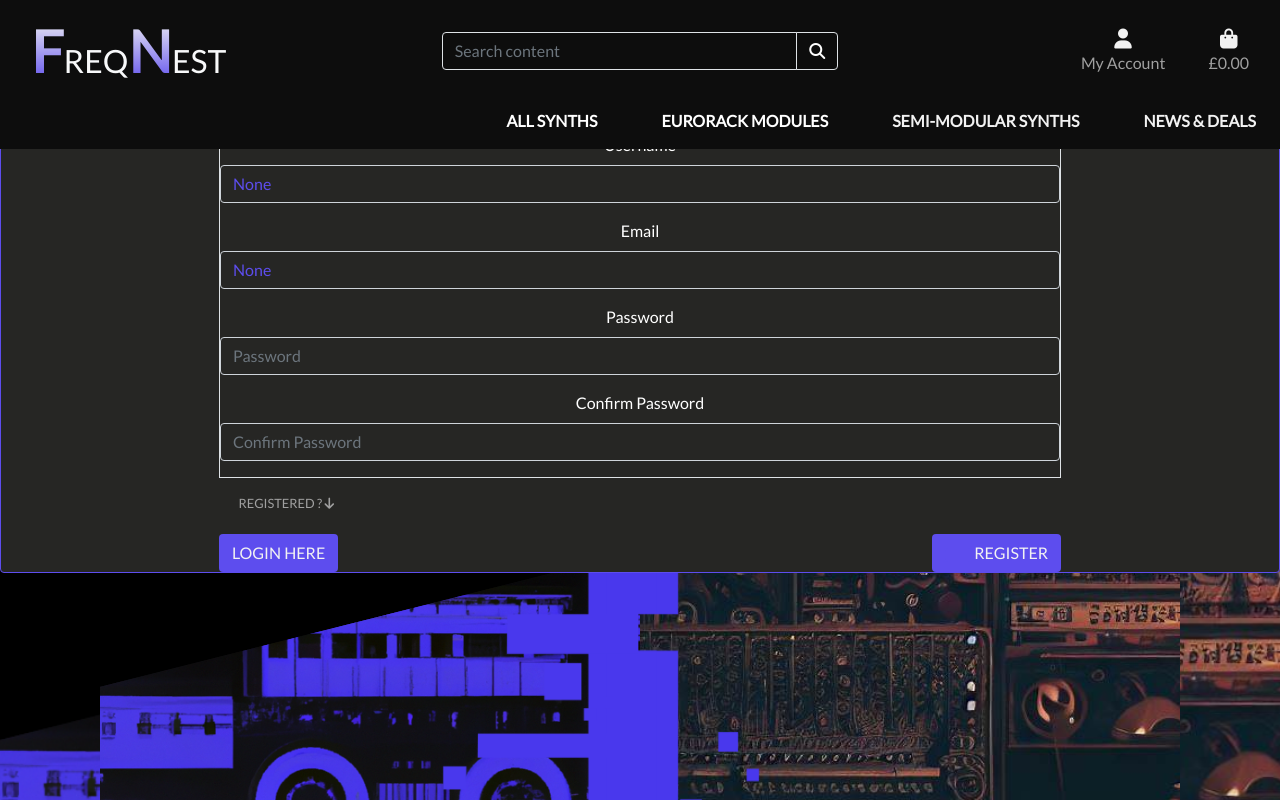
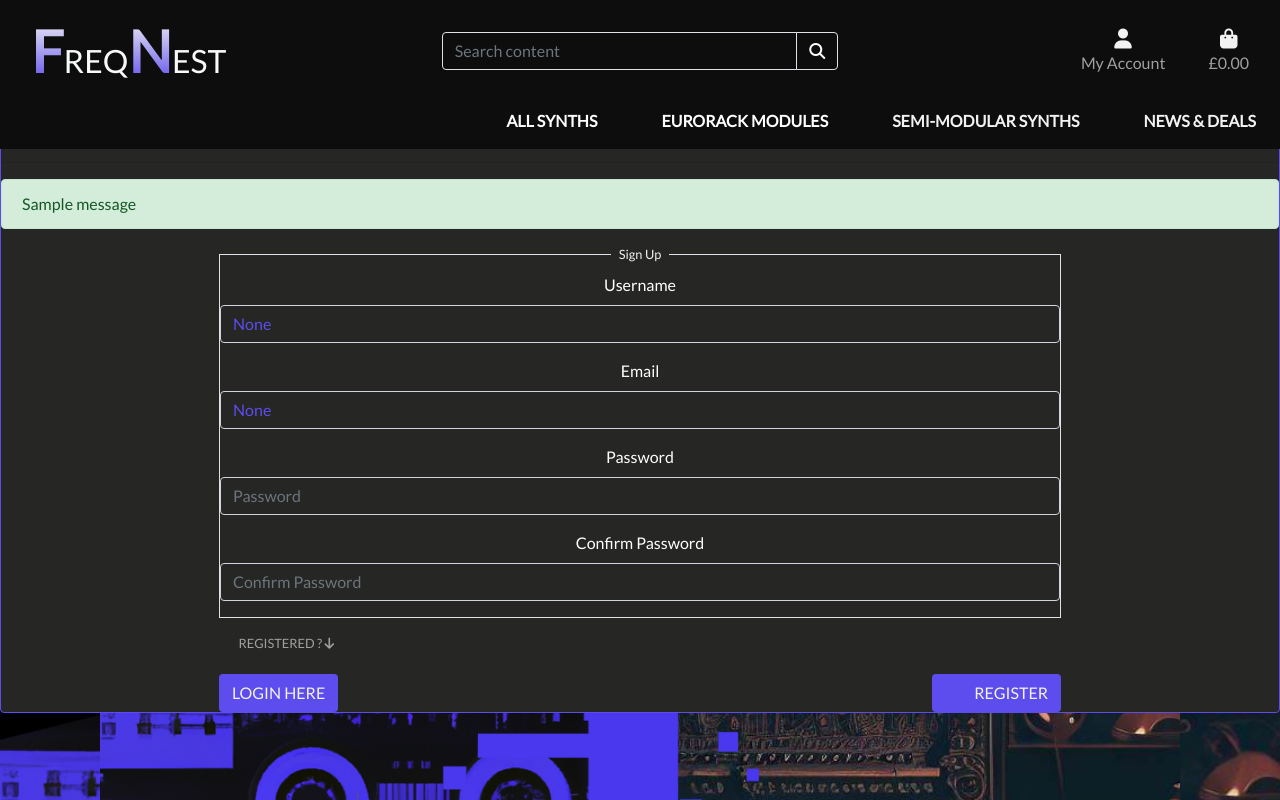
Before and after one commit to SandorGyorfi/FreqNest, a Django app: page /profile/register/ in a window 1280 px wide. Run offline with Django 4.2, Linux system fonts and the light colour scheme; tables that the repository leaves empty hold one stand-in row (values such as "Sample post"); one stand-in notice (Sample message) is shown; some libraries are stand-ins or nearby versions.

Commit message:
Update messages
Updated the messages function and templates.

```diff
--- a/profiles/templates/profiles/register.html
+++ b/profiles/templates/profiles/register.html
@@ -7,8 +7,17 @@
     <div class="row">
         <div class="col">
             <hr>
-            <h2 class="logo-font text-center mb-2">Register</h2>
+            <h2 class="logo-font text-center mb-2">Login</h2>
             <hr>
+            {% if messages %}
+            <div class="row">
+                <div class="col">
+                    {% for message in messages %}
+                    <div class="alert alert-{{ message.tags }}">{{ message }}</div>
+                    {% endfor %}
+                </div>
+            </div>
+            {% endif %}
         </div>
     </div>
 
@@ -43,21 +52,17 @@
                 </fieldset>
 
                 <div class="submit-button text-right mt-2 mb-3">
-                    <!-- Login Button -->
                     <button type="submit" class="btn mt-5 rounded-10 float-right">
                         <a href="{% url 'register' %}" class="btn rounded-10"></a>
                         <span class="text-uppercase">Register</span>
                     </button>
 
-                    <!-- Registration Section -->
                     <div class="float-left">
-                        <!-- Small paragraph for registration prompt -->
                         <p class="mb-2 p-1">
                             <small>REGISTERED ? <i class="fas fa-arrow-down"></i>
                             </small>
                         </p>
 
-                        <!-- Registration Button -->
                         <a href="{% url 'login' %}" class="btn mt-2 rounded-10">
 
                             <span class="text-uppercase">lOGIN Here</span>
--- a/profiles/urls.py
+++ b/profiles/urls.py
@@ -1,7 +1,6 @@
 from django.urls import path
 from . import views
-from django.contrib.auth.views import LoginView
-from django.contrib.auth.views import LogoutView
+
 
 
 urlpatterns = [
@@ -9,6 +8,6 @@ urlpatterns = [
     path('profile/', views.profile, name='profile'),
     path('order/<int:order_id>/', views.order_detail, name='order_detail'),
     path('register/', views.register, name='register'),
-    path('login/', LoginView.as_view(template_name='profiles/login.html'), name='login'),
-    path('logout/', LogoutView.as_view(next_page='login'), name='logout'),
+    path('login/', views.custom_login, name='login'),
+    path('logout/', views.CustomLogoutView.as_view(), name='logout'),
     ]
--- a/profiles/views.py
+++ b/profiles/views.py
@@ -7,6 +7,9 @@ from .models import Profile
 from checkout.models import Order
 from django.contrib.auth import authenticate, login
 from django.contrib.auth.forms import AuthenticationForm
+from django.urls import reverse_lazy
+from django.views.generic import RedirectView
+from django.contrib.auth import logout
 
 
 @login_required
@@ -87,11 +90,21 @@ def custom_login(request):
             user = authenticate(username=username, password=password)
             if user is not None:
                 login(request, user)
+                messages.success(request, 'Now logged in.')
                 return redirect('profile')
             else:
                 messages.error(request, 'Invalid username or password.')
         else:
-            messages.error(request, 'Invalid username or password.')
+            messages.error(request, 'Invalid form submission.')
     else:
         form = AuthenticationForm()
     return render(request, 'profiles/login.html', {'form': form})
+
+
+class CustomLogoutView(RedirectView):
+    url = reverse_lazy('login')
+
+    def get(self, request, *args, **kwargs):
+        logout(request)
+        messages.success(request, 'Successfully logged out.')
+        return super().get(request, *args, **kwargs)
--- a/templates/base.html
+++ b/templates/base.html
@@ -122,8 +122,14 @@
     </header>
 
     {% if messages %}
-        <div class="message-container"></div>
-    {% endif %}
+    <div class="message-container">
+        {% for message in messages %}
+            <div class="alert alert-{{ message.tags }} mb-4">
+                {{ message }}
+            </div>
+        {% endfor %}
+    </div>
+{% endif %}
 
     {% block page_header %}
     {% endblock %}
```
Also changed, not shown: cart/templates/cart/cart.html (+6 -10 lines), checkout/templates/checkout/checkout.html (+5 -9 lines), profiles/templates/profiles/login.html (+9 -4 lines), profiles/templates/profiles/profiles.html (+5 -9 lines), db.sqlite3.
